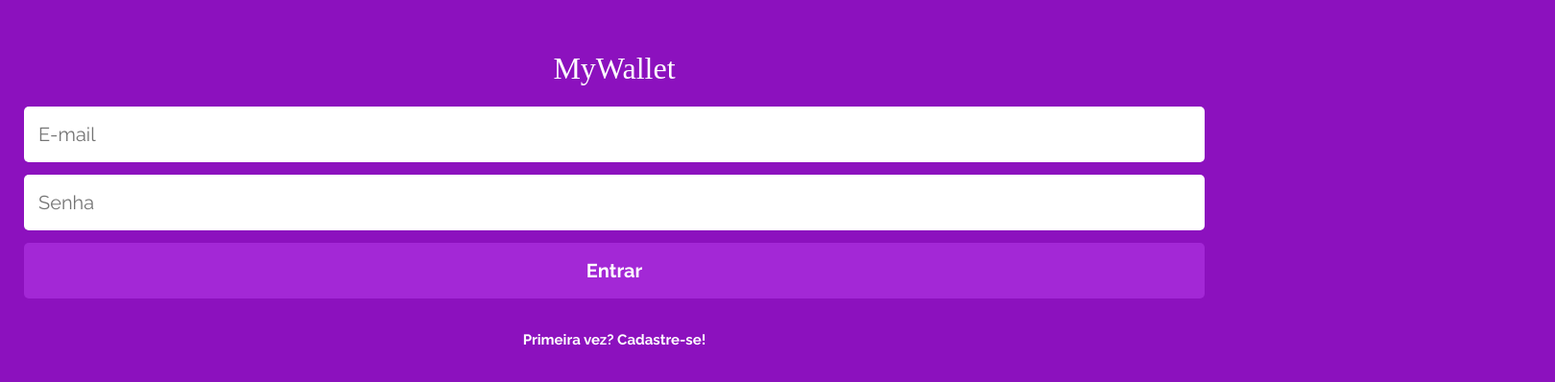
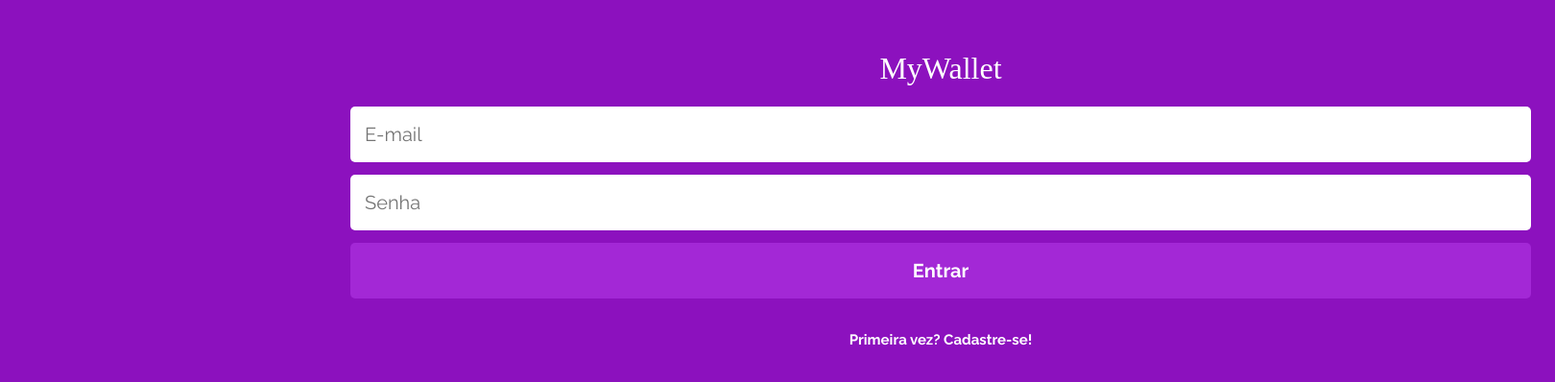
Before and after one commit to ptrkc/mywallet-react, a React (Create React App) app: page /sign-in in a window 1280 px wide. Shown: the part 192-590 px from the top of the page at 96% size, 1620 px wide, since content can reach past the window. Built offline with nearby package versions, Linux system fonts and the light colour scheme; a web font is replaced by a local one.

Commit message:
Signs-out if receives 401

```diff
--- a/src/components/Home/TransactionsCard.js
+++ b/src/components/Home/TransactionsCard.js
@@ -4,6 +4,7 @@ import { useContext, useEffect, useState } from "react";
 import axios from "axios";
 import UserContext from "../../contexts/UserContext";
 import Loader from "react-loader-spinner";
+import { useHistory } from "react-router-dom";
 
 export default function TransactionsCard() {
     const [message, setMessage] = useState(
@@ -12,6 +13,7 @@ export default function TransactionsCard() {
     const [transactions, setTransactions] = useState(null);
     const [balance, setBalance] = useState(null);
     const { user } = useContext(UserContext);
+    const history = useHistory();
 
     useEffect(() => {
         if (user) {
@@ -35,7 +37,14 @@ export default function TransactionsCard() {
                 }
             });
             request.catch((error) => {
-                setMessage(`Error ${error.response}`);
+                setMessage(
+                    `Error ${
+                        error.response.status + ": " + error.response.data
+                    }`
+                );
+                if (error.response.status) {
+                    history.push("/sign-out");
+                }
             });
         }
     }, [user]);
--- a/src/components/NewTransaction/NewTransaction.js
+++ b/src/components/NewTransaction/NewTransaction.js
@@ -54,6 +54,9 @@ export default function NewTransaction({ type }) {
         request.catch((error) => {
             setLoading(false);
             alert(error.response.status + ": " + error.response.data);
+            if (error.response.status) {
+                history.push("/sign-out");
+            }
         });
     }
 
--- a/src/components/styles/GlobalStyle.js
+++ b/src/components/styles/GlobalStyle.js
@@ -9,6 +9,8 @@ const GlobalStyle = createGlobalStyle`
     color: #fff;
     font-family: 'Raleway', sans-serif;
     min-width: 320px;
+    max-width: 600px;
+    margin: 0px auto;
   }
   h1 {
     font-family: 'Saira Stencil One', cursive;
@@ -26,7 +28,8 @@ const GlobalStyle = createGlobalStyle`
     transition: .2s;
 
   }
-  button:hover{
+  button:hover,
+  button:focus {
     filter: brightness(1.1);
   }
   input::placeholder {
```
